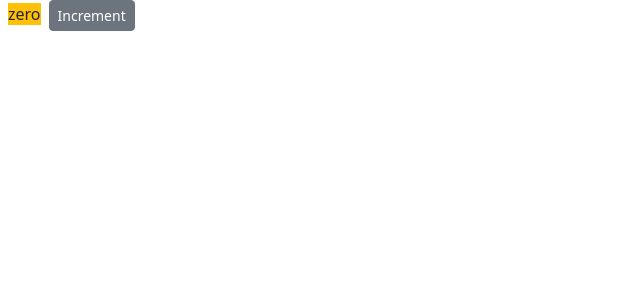
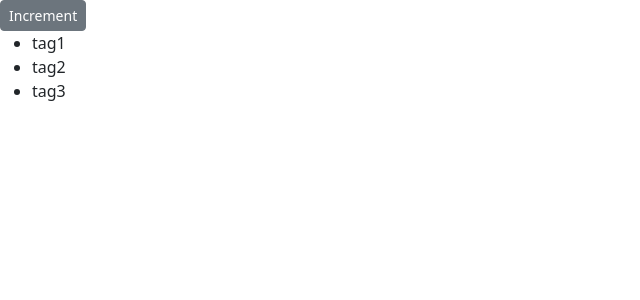
Before and after one commit to HenokMekuanint/Add_to_Cart, a React (Create React App) app in the folder reactapp/: page / in a window 1280 px wide. Shown: the top 300 px of the page, without its empty margins (0-640 px from the left). Built offline with nearby package versions, Linux system fonts and the light colour scheme.

Commit message:
stateadded

```diff
--- a/reactapp/src/component/counter.jsx
+++ b/reactapp/src/component/counter.jsx
@@ -2,28 +2,39 @@ import React,{Component} from 'react'
 class Coutner extends Component {
     state = {
         count:0,
+        tags:['tag1','tag2','tag3']
      };
-     styles={
-        fontSize:100,
-        fontWeight:'bold'
-     }
+ handleelement=()=>{
+
+    console.log("Increment Clicked",this);
+ }
+     rendertags(){
+
+        if(this.state.tags.length===0) return<p> there are no tags</p>;
+        return  <ul>{this.state.tags.map(tag=><li key={tag}>{tag}</li>)}</ul>
+
+    }
     render() {
 
+
+
         return (<div>
-            <span className={this.getBadgeClasses()}>{this.formatCount()}</span>
-            <button className='btn btn-secondary btn-sm'>Increment</button>
+             {/* <span className={this.getBadgeClasses()}>{this.formatCount()}</span> */}
+            <button onClick={this.handleelement()} className='btn btn-secondary btn-sm'>Increment</button>
+            {this.state.tags.length===0 && "please create a new tag"}
+                {this.rendertags()}
             </div>);
 
     }
-    getBadgeClasses() {
-        let classes = "badg m-2 bg-";
-        classes += this.state.count === 0 ? "warning" : "primary";
-        return classes;
-    }
+    // getBadgeClasses() {
+    //     let classes = "badg m-2 bg-";
+    //     classes += this.state.count === 0 ? "warning" : "primary";
+    //     return classes;
+    // }
 
-    formatCount(){
-        return this.state.count===0?"zero":this.state.count;
-    }
+    // formatCount(){
+    //     return this.state.count===0?"zero":this.state.count;
+    // }
 }
 
 export default Coutner;
```
